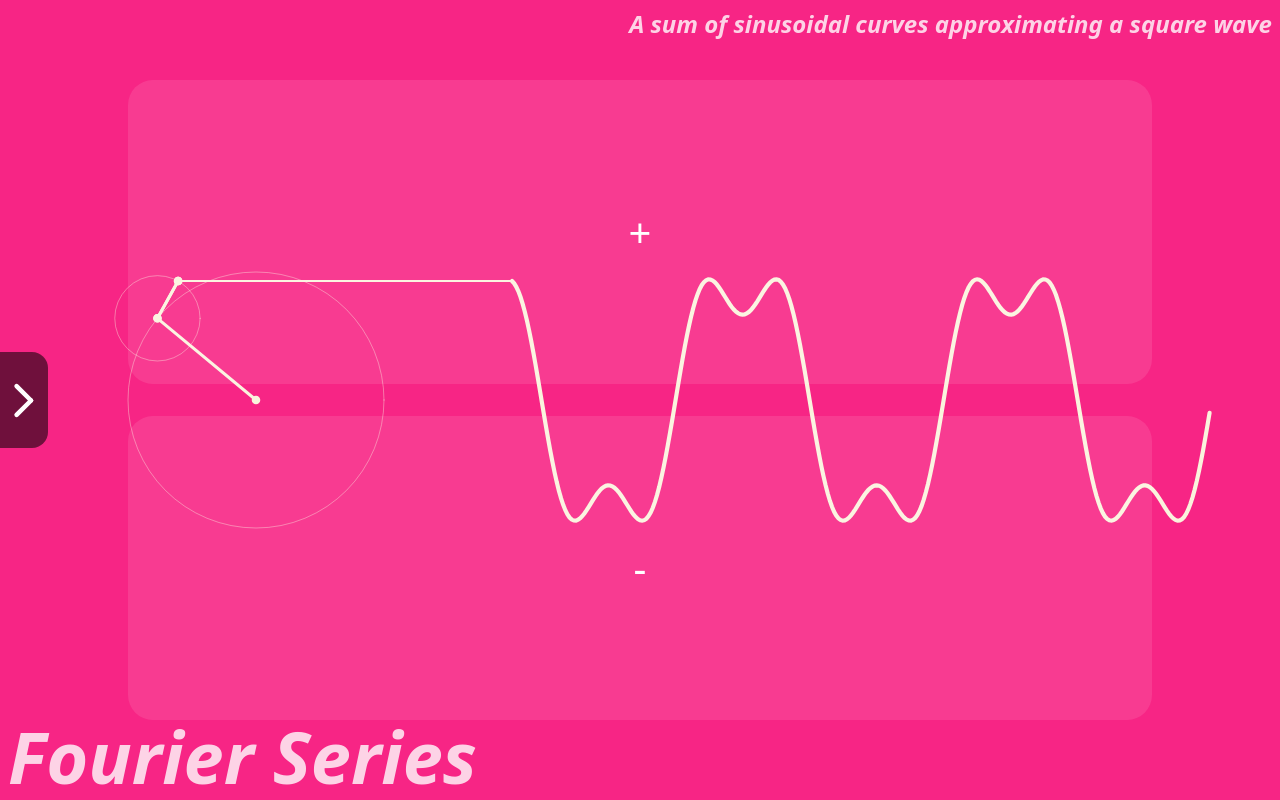
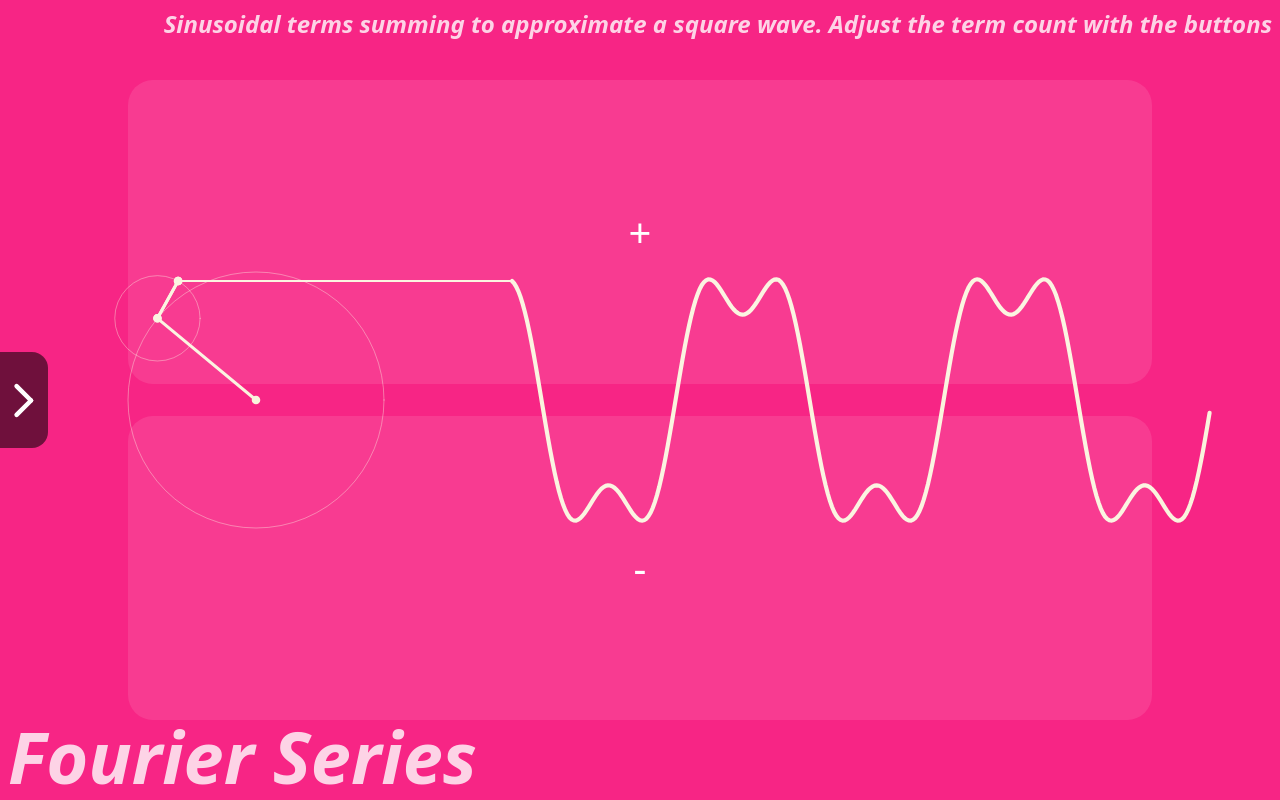
Before and after one commit to scotthitch/s-hitchcock-website, a Vue app: page /projects in a window 1280 px wide. Built offline with nearby package versions, Linux system fonts and the light colour scheme.

Commit message:
feat: update descr for FS

```diff
--- a/src/p5Projects/FourierSeries/FourierSeriesProject.vue
+++ b/src/p5Projects/FourierSeries/FourierSeriesProject.vue
@@ -8,7 +8,7 @@ import script from './script'
         title="Fourier Series"
         scriptID="fourier-series"
         description="spin"
-        usageInstructions="A sum of sinusoidal curves approximating a square wave"
+        usageInstructions="Sinusoidal terms summing to approximate a square wave. Adjust the term count with the buttons"
         :script="script"
         :projectDimensions="{
             width: 400,
```
